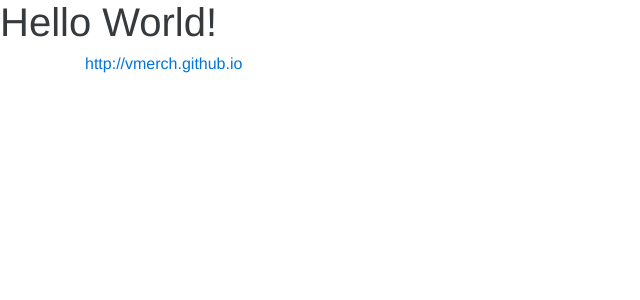
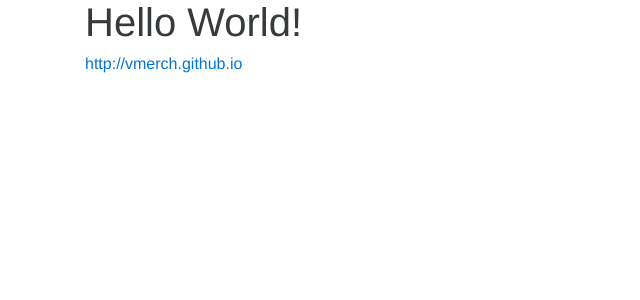
Before and after one commit to vmerch/vmerch, a Jekyll site: the page built from index.html, in a window 1280 px wide. Shown: the top 300 px of the page, without its empty margins (0-640 px from the left). Built offline with Jekyll 4.4.1, drawn with Linux system fonts in a browser that asks for light colours.

Commit message:
Updated to some bootstraped defaults.

```diff
--- a/_layouts/default.html
+++ b/_layouts/default.html
@@ -5,9 +5,9 @@
   </head>
 
   <body>
-    <div class="content">
+    <div class="container">
       {{ content }}
-    </div>
+    </div> <!-- /.container -->
 
     {% include footer.html %}
   </body>
```
